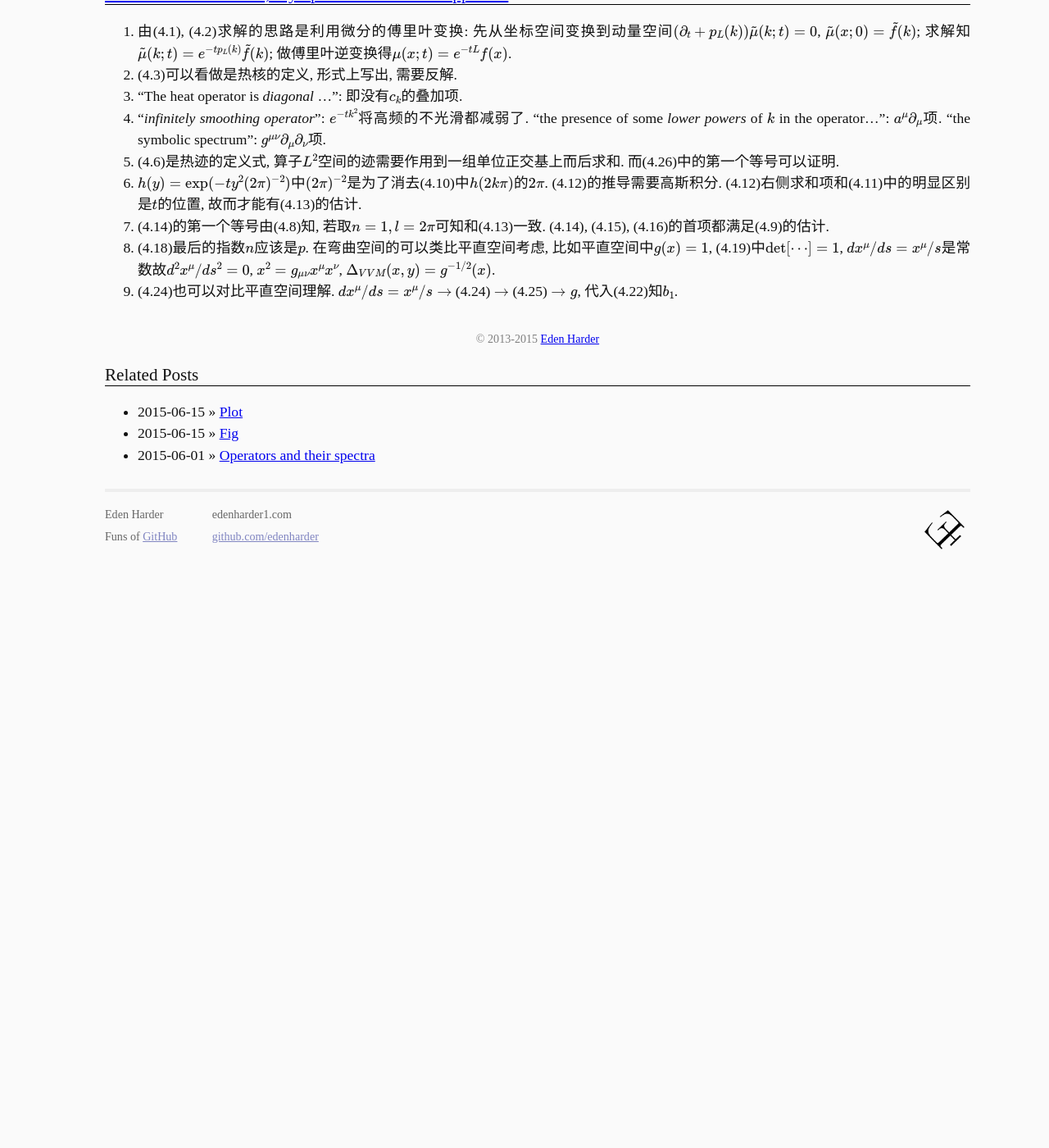
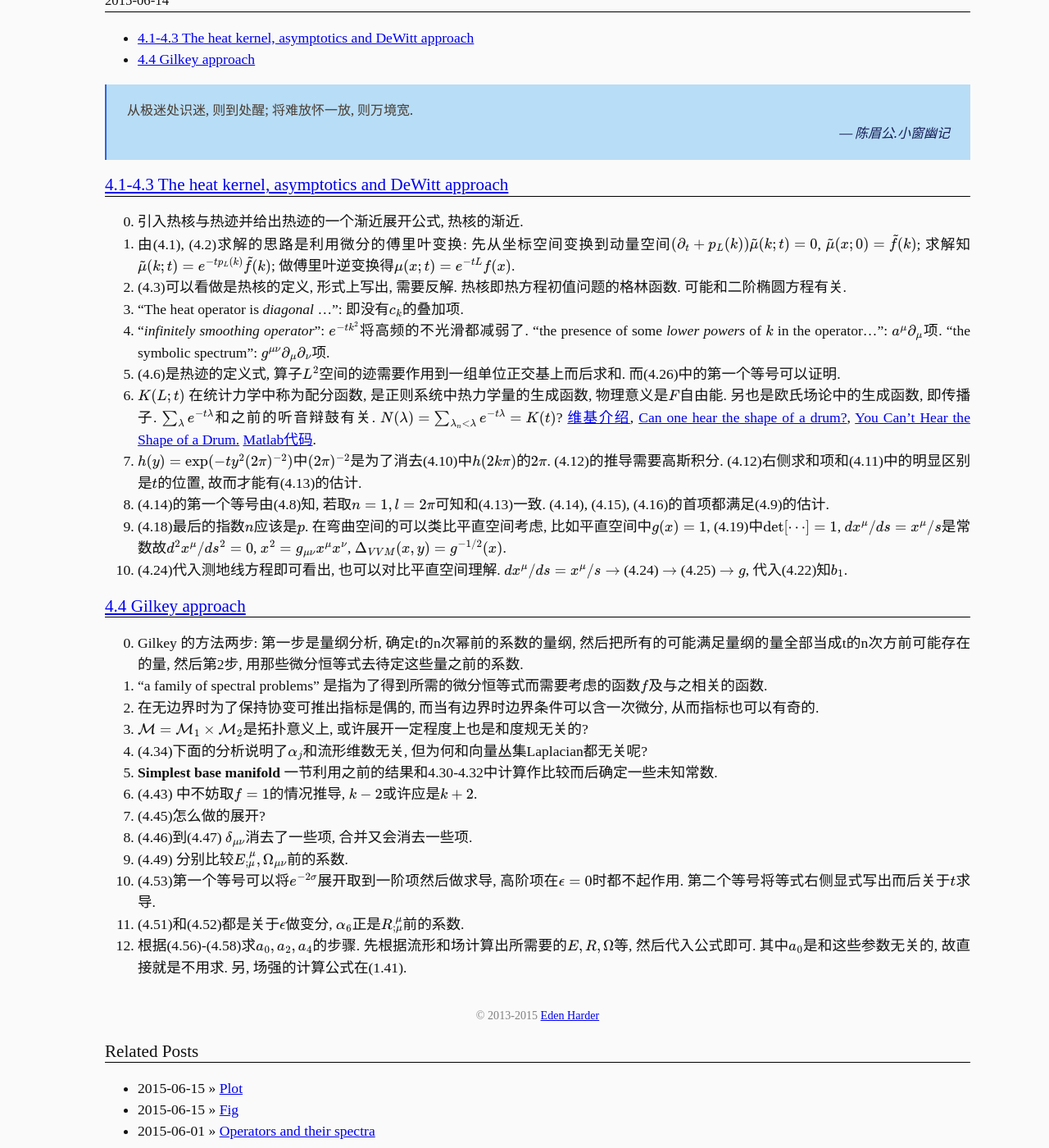
Before and after one commit to hueidou/hueidou.github.io, a Jekyll site: the page built from _posts/2015-06-14-odg4.html, in a window 1280 px wide and 1400 px high, scrolled down 448 px. Shown: the whole window at 82% size. Built offline with Jekyll 4.4.1, drawn with Linux system fonts in a browser that asks for light colours; nearby versions of some CDN libraries; library files that are not in the unit come from our copies; Markdown is read by kramdown in place of the engine named in the settings; formulas are drawn with MathJax 3; comment, search, counter and statistics services are not loaded; before the commit the page ends 1165 px from its top, so only the background shows below that; some of the changed text lies outside the part shown.

```diff
--- a/_posts/2015-06-14-odg4.html
+++ b/_posts/2015-06-14-odg4.html
@@ -7,27 +7,50 @@ tags: [Odg, Physics]
 
 <h1>{{ page.title }}</h1>
 
+<div id="header">
+<h1 class="title">Heat equation</h1>
+<h2 class="author">Eden</h2>
+<h3 class="date">2015-06-14</h3>
+</div>
 <div id="TOC">
 <ul>
 <li><a href="#the-heat-kernel-asymptotics-and-dewitt-approach">4.1-4.3 The heat kernel, asymptotics and DeWitt approach</a></li>
+<li><a href="#gilkey-approach">4.4 Gilkey approach</a></li>
 </ul>
 </div>
 <blockquote>
 <p>从极迷处识迷, 则到处醒; 将难放怀一放, 则万境宽. <cite>陈眉公.小窗幽记</cite></p>
 </blockquote>
 <h2 id="the-heat-kernel-asymptotics-and-dewitt-approach"><a href="#the-heat-kernel-asymptotics-and-dewitt-approach">4.1-4.3 The heat kernel, asymptotics and DeWitt approach</a></h2>
-<ol style="list-style-type: decimal">
+<ol start="0" style="list-style-type: decimal">
+<li>引入热核与热迹并给出热迹的一个渐近展开公式, 热核的渐近.</li>
 <li>由(4.1), (4.2)求解的思路是利用微分的傅里叶变换: 先从坐标空间变换到动量空间<span class="math">\((\partial_t + p_L(k))\tilde{\mu}(k;t) = 0\)</span>, <span class="math">\(\tilde{\mu}(x;0) = \tilde{f}(k)\)</span>; 求解知<span class="math">\(\tilde{\mu}(k;t) = e^{-t p_L(k)} \tilde{f}(k)\)</span>; 做傅里叶逆变换得<span class="math">\(\mu(x;t) = e^{-t L}f(x)\)</span>.</li>
-<li>(4.3)可以看做是热核的定义, 形式上写出, 需要反解.</li>
+<li>(4.3)可以看做是热核的定义, 形式上写出, 需要反解. 热核即热方程初值问题的格林函数. 可能和二阶椭圆方程有关.</li>
 <li>“The heat operator is <em>diagonal</em> …”: 即没有<span class="math">\(c_k\)</span>的叠加项.</li>
 <li>“<em>infinitely smoothing operator</em>”: <span class="math">\(e^{-t k^2}\)</span>将高频的不光滑都减弱了. “the presence of some <em>lower powers</em> of <span class="math">\(k\)</span> in the operator…”: <span class="math">\(a^\mu \partial_\mu\)</span>项. “the symbolic spectrum”: <span class="math">\(g^{\mu\nu} \partial_\mu \partial_\nu\)</span>项.</li>
 <li>(4.6)是热迹的定义式, 算子<span class="math">\(L^2\)</span>空间的迹需要作用到一组单位正交基上而后求和. 而(4.26)中的第一个等号可以证明.</li>
+<li><span class="math">\(K(L;t)\)</span> 在统计力学中称为配分函数, 是正则系统中热力学量的生成函数, 物理意义是<span class="math">\(F\)</span>自由能. 另也是欧氏场论中的生成函数, 即传播子. <span class="math">\(\sum_\lambda e^{-t\lambda}\)</span>和之前的听音辩鼓有关. <span class="math">\(N(\lambda) = \sum_{\lambda_n &lt; \lambda} e^{-t\lambda} = K(t)\)</span>? <a href="https://en.wikipedia.org/wiki/Hearing_the_shape_of_a_drum">维基介绍</a>, <a href="http://www.jstor.org/stable/2313748?seq=1#page_scan_tab_contents">Can one hear the shape of a drum?</a>, <a href="https://www.math.upenn.edu/~kazdan/425S11/Drum-Gordon-Webb.pdf">You Can’t Hear the Shape of a Drum.</a> <a href="http://blogs.mathworks.com/cleve/2012/08/06/can-one-hear-the-shape-of-a-drum-part-1-eigenvalues/">Matlab代码</a>.</li>
 <li><span class="math">\(h(y) = \exp(-ty^2(2\pi)^{-2})\)</span>中<span class="math">\((2\pi)^{-2}\)</span>是为了消去(4.10)中<span class="math">\(h(2k\pi)\)</span>的<span class="math">\(2\pi\)</span>. (4.12)的推导需要高斯积分. (4.12)右侧求和项和(4.11)中的明显区别是<span class="math">\(t\)</span>的位置, 故而才能有(4.13)的估计.</li>
 <li>(4.14)的第一个等号由(4.8)知, 若取<span class="math">\(n=1, l = 2\pi\)</span>可知和(4.13)一致. (4.14), (4.15), (4.16)的首项都满足(4.9)的估计.</li>
 <li>(4.18)最后的指数<span class="math">\(n\)</span>应该是<span class="math">\(p\)</span>. 在弯曲空间的可以类比平直空间考虑, 比如平直空间中<span class="math">\(g(x) = 1\)</span>, (4.19)中<span class="math">\(\det[\cdots] = 1\)</span>, <span class="math">\(dx^\mu/ds = x^\mu/s\)</span>是常数故<span class="math">\(d^2x^\mu/ds^2 = 0\)</span>, <span class="math">\(x^2 = g_{\mu\nu}x^\mu x^\nu\)</span>, <span class="math">\(\Delta_{VVM}(x,y) = g^{-1/2}(x)\)</span>.</li>
-<li>(4.24)也可以对比平直空间理解. <span class="math">\(dx^\mu/ds = x^\mu/s \to\)</span> (4.24) <span class="math">\(\to\)</span> (4.25) <span class="math">\(\to g\)</span>, 代入(4.22)知<span class="math">\(b_1\)</span>.</li>
+<li>(4.24)代入测地线方程即可看出, 也可以对比平直空间理解. <span class="math">\(dx^\mu/ds = x^\mu/s \to\)</span> (4.24) <span class="math">\(\to\)</span> (4.25) <span class="math">\(\to g\)</span>, 代入(4.22)知<span class="math">\(b_1\)</span>.</li>
 </ol>
-
+<h2 id="gilkey-approach"><a href="#gilkey-approach">4.4 Gilkey approach</a></h2>
+<ol start="0" style="list-style-type: decimal">
+<li>Gilkey 的方法两步: 第一步是量纲分析, 确定t的n次幂前的系数的量纲, 然后把所有的可能满足量纲的量全部当成t的n次方前可能存在的量, 然后第2步, 用那些微分恒等式去待定这些量之前的系数.</li>
+<li>“a family of spectral problems” 是指为了得到所需的微分恒等式而需要考虑的函数<span class="math">\(f\)</span>及与之相关的函数.</li>
+<li>在无边界时为了保持协变可推出指标是偶的, 而当有边界时边界条件可以含一次微分, 从而指标也可以有奇的.</li>
+<li><span class="math">\(\mathcal{M} = \mathcal{M}_1 \times \mathcal{M}_2\)</span>是拓扑意义上, 或许展开一定程度上也是和度规无关的?</li>
+<li>(4.34)下面的分析说明了<span class="math">\(\alpha_j\)</span>和流形维数无关, 但为何和向量丛集Laplacian都无关呢?</li>
+<li><strong>Simplest base manifold</strong> 一节利用之前的结果和4.30-4.32中计算作比较而后确定一些未知常数.</li>
+<li>(4.43) 中不妨取<span class="math">\(f=1\)</span>的情况推导, <span class="math">\(k-2\)</span>或许应是<span class="math">\(k+2\)</span>.</li>
+<li>(4.45)怎么做的展开?</li>
+<li>(4.46)到(4.47) <span class="math">\(\delta_{\mu\nu}\)</span>消去了一些项, 合并又会消去一些项.</li>
+<li>(4.49) 分别比较<span class="math">\(E_{;\mu}^{\ \mu}, \Omega_{\mu\nu}\)</span>前的系数.</li>
+<li>(4.53)第一个等号可以将<span class="math">\(e^{-2\sigma}\)</span>展开取到一阶项然后做求导, 高阶项在<span class="math">\(\epsilon=0\)</span>时都不起作用. 第二个等号将等式右侧显式写出而后关于<span class="math">\(t\)</span>求导.</li>
+<li>(4.51)和(4.52)都是关于<span class="math">\(\epsilon\)</span>做变分, <span class="math">\(\alpha_6\)</span>正是<span class="math">\(R_{;\mu}^{\ \mu}\)</span>前的系数.</li>
+<li>根据(4.56)-(4.58)求<span class="math">\(a_0, a_2, a_4\)</span>的步骤. 先根据流形和场计算出所需要的<span class="math">\(E, R, \Omega\)</span>等, 然后代入公式即可. 其中<span class="math">\(a_0\)</span>是和这些参数无关的, 故直接就是不用求. 另, 场强的计算公式在(1.41).</li>
+</ol>
 <div id="footer">
   &copy; 2013-2015 <a href="http://ieden.gitcafe.com">Eden Harder</a>
 </div>
```
